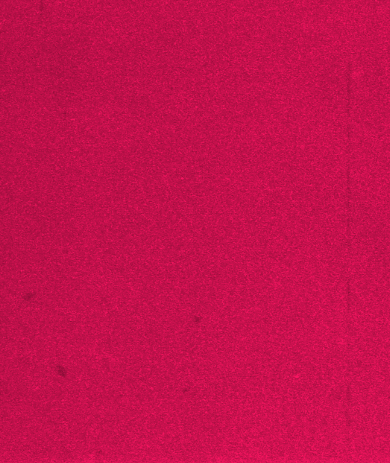
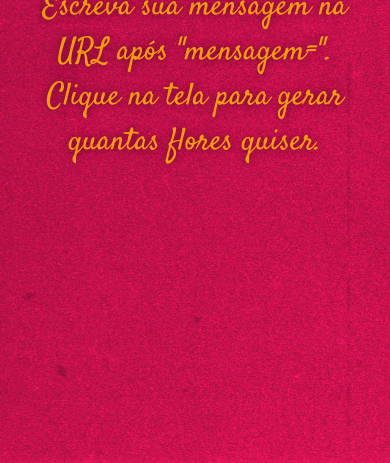
Before and after one commit to GabrielBraucks/feliz-dia-da-mulher, a plain HTML site: page index.html in a window 390 px wide. Shown: the part 381-844 px from the top of the page. Drawn offline with Linux system fonts and the light colour scheme.

Commit message:
atulização na url

```diff
--- a/index.html
+++ b/index.html
@@ -1,5 +1,5 @@
 <!DOCTYPE html>
-<html lang="en">
+<html lang="pt-br">
 <head>
     <meta charset="UTF-8">
     <meta name="viewport" content="width=device-width, initial-scale=1.0">
@@ -14,7 +14,7 @@
 <body>
     <div id="infos" class="infos">
         <h1>Feliz Dia da Mulher</h1>
-        <h2>Clique na tela para criar quantas flores quiser</h2>
+        <h2 id="h2">Clique na tela para criar quantas flores quiser</h2>
     </div>
 
     <img src="top-noise-fx.avif" class="top-film-fx">
--- a/script.js
+++ b/script.js
@@ -34,3 +34,17 @@ function adicionarFlor() {
 
     document.getElementById('area-das-flores').appendChild(divFlor);
 }
+
+window.onload = () => {
+    const params = new URLSearchParams(window.location.search);
+    let mensagem = params.get("mensagem");
+
+    if(mensagem == null || mensagem == "") {
+        let urlAtual = new URL(window.location.href);
+        urlAtual.searchParams.set("mensagem", "");
+        window.history.pushState({}, "", urlAtual);
+        mensagem = `Escreva sua mensagem na URL após "mensagem=". Clique na tela para gerar quantas flores quiser.`;
+    }
+
+    document.getElementById('h2').innerHTML = mensagem;
+};
--- a/style.css
+++ b/style.css
@@ -28,7 +28,11 @@ body {
 }
 
 h2 {
-    font-size: 23pt;
+    font-size: 27pt;
+    width: calc(80vw);
+    text-align: center;
+    white-space: wrap;
+    font-weight: 400;
 }
 
 .infos h1, .infos h2 {
@@ -107,14 +111,15 @@ img {
 @media (max-width: 600px) {
     .infos {
         font-size: 5vw;
-        margin-bottom: 250px; /* Ajusta a posição para não ficar fora da tela */
+        margin-bottom: 0px; /* Ajusta a posição para não ficar fora da tela */
+        word-wrap: break-word;
     }
 
     .infos h1 {
-        font-size: 11vw;
+        font-size: 12vw;
     }
 
     .infos h2 {
-        font-size: 5.8vw;
+        font-size: 8vw;
     }
 }
```
